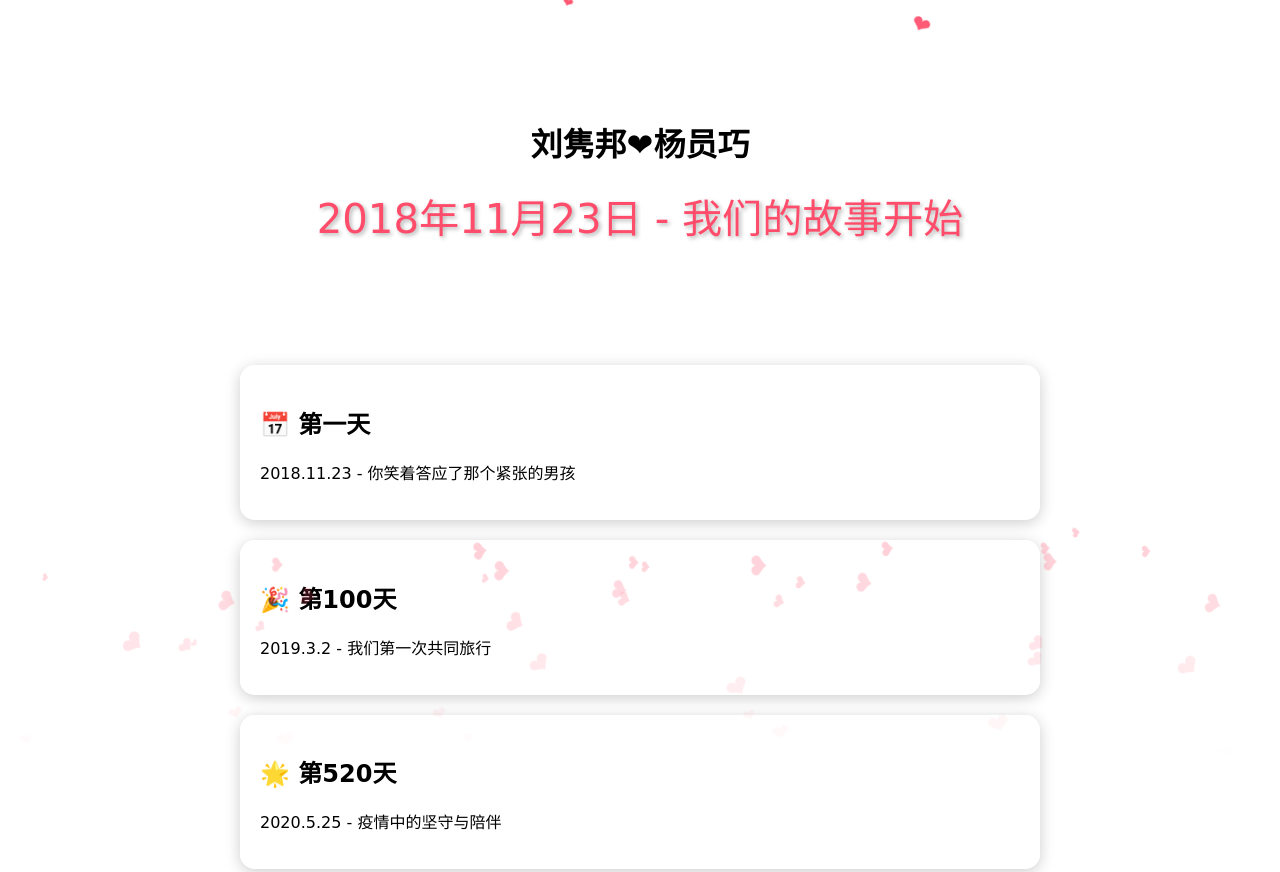
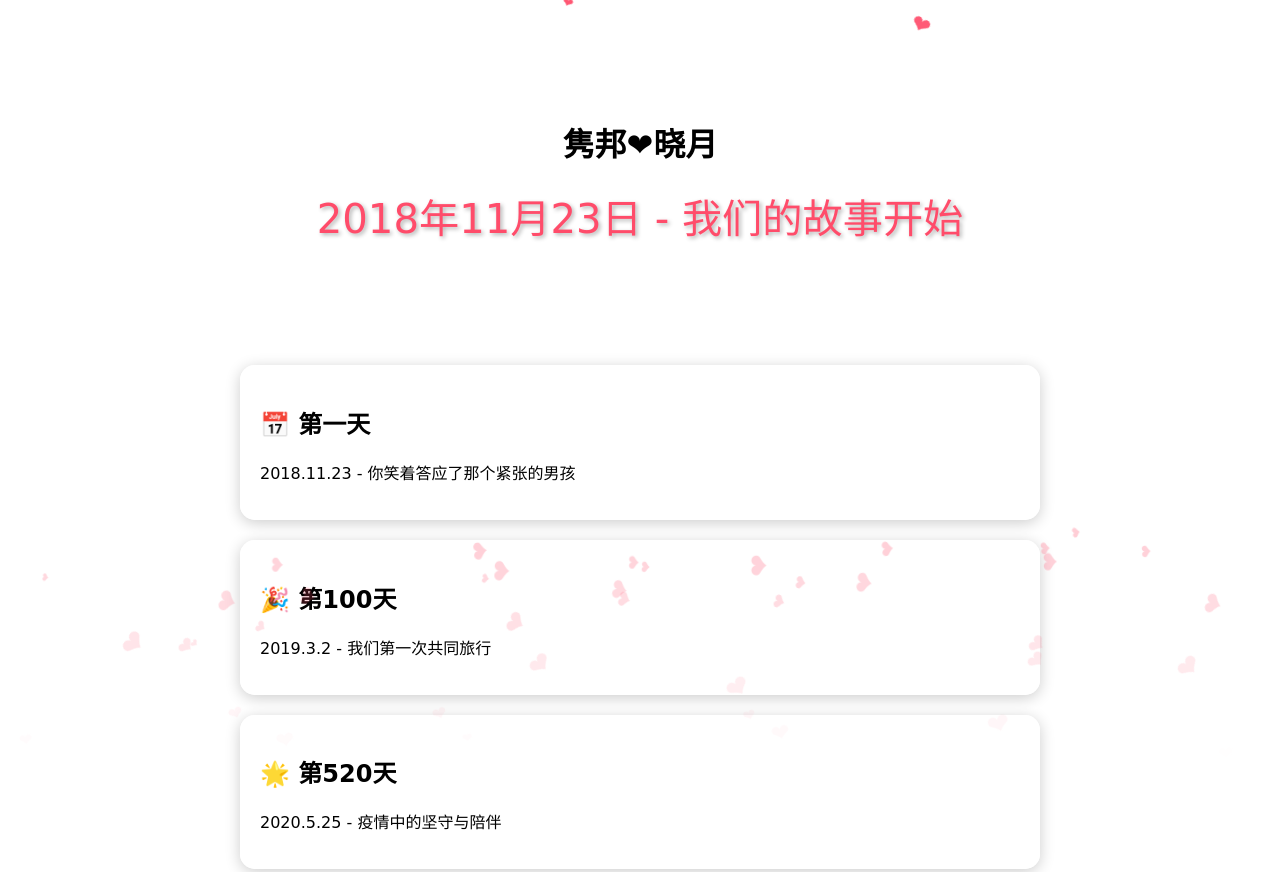
Before and after one commit to Junbang-Stack/anjiahome.xyz, a plain HTML site: page index.html in a window 1280 px wide. Shown: the top 872 px of the page. Drawn offline with nearby package versions, Linux system fonts and the light colour scheme; a web font is replaced by a local one.

Commit message:
Update index.html

```diff
--- a/index.html
+++ b/index.html
@@ -3,7 +3,7 @@
 <head>
     <meta charset="UTF-8">
     <meta name="viewport" content="width=device-width, initial-scale=1.0">
-    <title>隽邦❤员巧的恋爱时光</title>
+    <title>隽邦❤晓月的恋爱时光</title>
     <link rel="stylesheet" href="https://cdnjs.cloudflare.com/ajax/libs/animate.css/4.1.1/animate.min.css">
     <link href="https://fonts.googleapis.com/css2?family=Long+Cang&display=swap" rel="stylesheet">
     <style>
@@ -82,7 +82,7 @@
 <body>
     <div class="container">
         <div class="header">
-            <h1 class="animate__animated animate__fadeInDown">刘隽邦❤杨员巧</h1>
+            <h1 class="animate__animated animate__fadeInDown">隽邦❤晓月</h1>
             <div class="love-date animate__animated animate__fadeInUp">
                 2018年11月23日 - 我们的故事开始
             </div>
```
